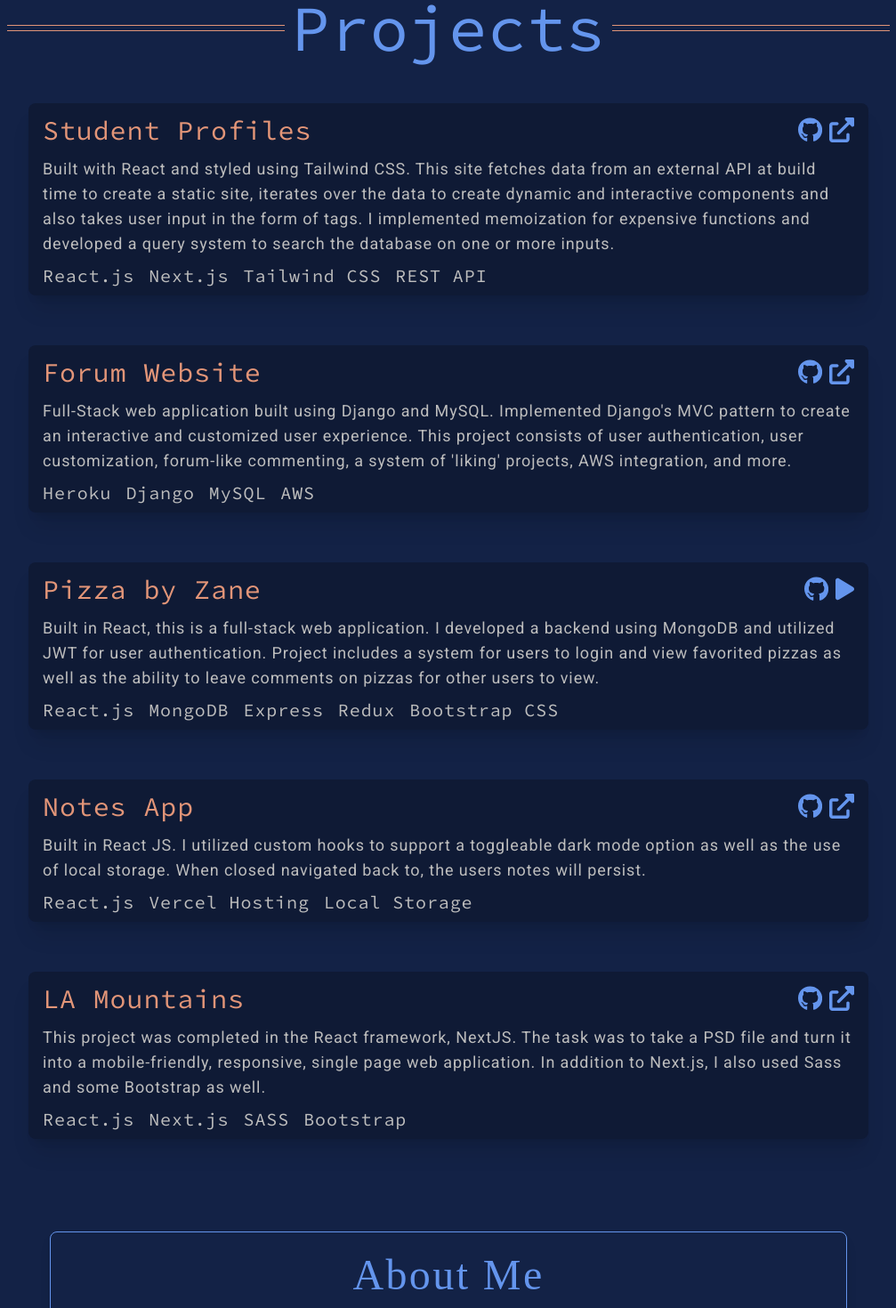
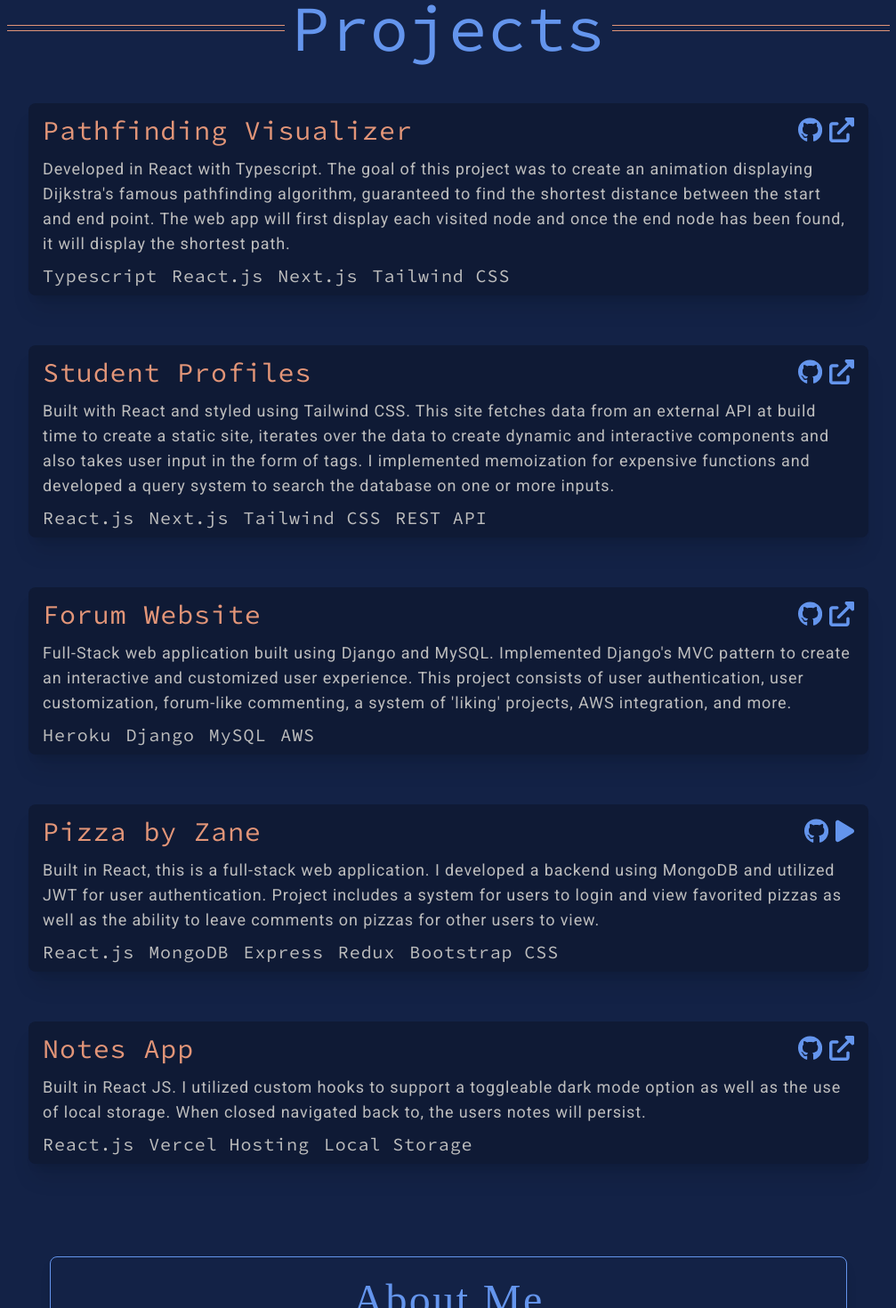
Before and after one commit to zaneaw/portfolio, a Next.js app: page / in a window 1280 px wide. Shown: the part 1300-2770 px from the top of the page at 89% size, without its empty margins (136-1143 px from the left). Built offline with nearby package versions, Linux system fonts and the light colour scheme; a web font is replaced by a local one.

Commit message:
add pathfinder to projects

```diff
--- a/data/projectsData.js
+++ b/data/projectsData.js
@@ -1,4 +1,15 @@
 const projectData = [
+    {
+        title: 'Pathfinding Visualizer',
+        desc: "Developed in React with Typescript. The goal of this project was to create an animation displaying Dijkstra's famous pathfinding algorithm, guaranteed to find the shortest distance between the start and end point. The web app will first display each visited node and once the end node has been found, it will display the shortest path.",
+        stack: ['Typescript', 'React.js', 'Next.js', 'Tailwind CSS'],
+        sourceCode: 'https://github.com/zaneaw/pathfinding-visualizer',
+        youtube: '',
+        liveSiteUrl: 'https://zanes-pathfinder.vercel.app',
+        liveSiteImg: '',
+        width: 100,
+        height: 100,
+    },
     {
         title: 'Student Profiles',
         desc: 'Built with React and styled using Tailwind CSS. This site fetches data from an external API at build time to create a static site, iterates over the data to create dynamic and interactive components and also takes user input in the form of tags. I implemented memoization for expensive functions and developed a query system to search the database on one or more inputs.',
@@ -43,7 +54,6 @@ const projectData = [
         width: 100,
         height: 100,
     },
-
     {
         title: 'Notes App',
         desc: 'Built in React JS. I utilized custom hooks to support a toggleable dark mode option as well as the use of local storage. When closed navigated back to, the users notes will persist.',
@@ -55,17 +65,17 @@ const projectData = [
         width: 100,
         height: 100,
     },
-    {
-        title: 'LA Mountains',
-        desc: "This project was completed in the React framework, NextJS. The task was to take a PSD file and turn it into a mobile-friendly, responsive, single page web application. In addition to Next.js, I also used Sass and some Bootstrap as well.",
-        stack: ['React.js', 'Next.js', 'SASS', 'Bootstrap'],
-        sourceCode: 'https://github.com/zaneaw/la-mountains',
-        youtube: '',
-        liveSiteUrl: 'https://la-mountains.vercel.app',
-        liveSiteImg: 'la-mntns.jpg',
-        width: 100,
-        height: 100,
-    },
+    // {
+    //     title: 'LA Mountains',
+    //     desc: "This project was completed in the React framework, NextJS. The task was to take a PSD file and turn it into a mobile-friendly, responsive, single page web application. In addition to Next.js, I also used Sass and some Bootstrap as well.",
+    //     stack: ['React.js', 'Next.js', 'SASS', 'Bootstrap'],
+    //     sourceCode: 'https://github.com/zaneaw/la-mountains',
+    //     youtube: '',
+    //     liveSiteUrl: 'https://la-mountains.vercel.app',
+    //     liveSiteImg: 'la-mntns.jpg',
+    //     width: 100,
+    //     height: 100,
+    // },
 ];
 
 export default projectData;
```
